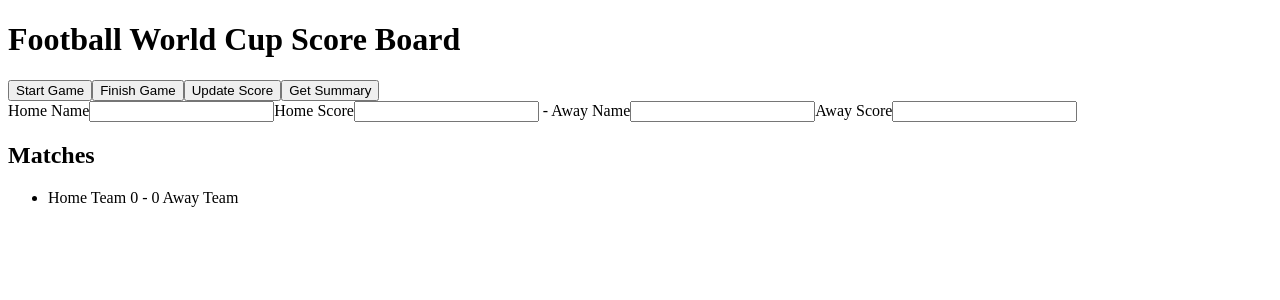
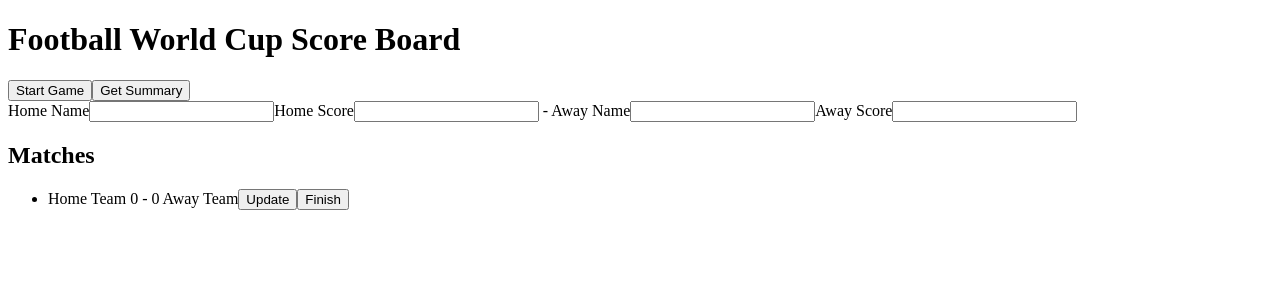
Before and after one commit to Wil89/sportradar-scoreboard, a React (Create React App) app: page / in a window 1280 px wide. Both pictures are taken after a click on the button "Start Game". Shown: the top 300 px of the page. Built offline with nearby package versions, Linux system fonts and the light colour scheme.

Commit message:
finish game

```diff
--- /dev/null
+++ b/src/components/GameComponent.tsx
@@ -0,0 +1,27 @@
+import React from "react";
+import { Game } from "./ScoreBoard";
+
+type Props = {
+  game: Game;
+  finishCallback: (game: Game) => void
+};
+
+export const GameComponent = ({ game, finishCallback }: Props) => {
+
+    const finish = () => {
+        finishCallback(game);
+    }
+
+  return (
+    <li>
+      <div>
+        <span>
+          {game.score.homeTeamName} {game.score.homeTeamScore} -{" "}
+          {game.score.awayTeamScore} {game.score.awayTeamName}
+        </span>
+        <button>Update</button>
+        <button onClick={finish}>Finish</button>
+      </div>
+    </li>
+  );
+};
--- a/src/components/ScoreBoard.tsx
+++ b/src/components/ScoreBoard.tsx
@@ -1,4 +1,5 @@
-import React, { useRef, useState } from "react";
+import React, { useState } from "react";
+import { GameComponent } from "./GameComponent";
 import { ScoreForm } from "./ScoreForm";
 
 enum GameStatus {
@@ -18,7 +19,7 @@ export interface ScoreValue {
 
 export type Score = ScoreName & ScoreValue;
 
-interface Game {
+export interface Game {
   id: string;
   status: GameStatus;
   score: Score;
@@ -44,6 +45,16 @@ const ScoreBoard = () => {
     setGames((curr) => curr.concat(game));
   };
 
+  const finishGame = (gameFinished: Game) => {
+    // update the game without remove it for been used later in
+    // in summary
+    setGames((curr) =>
+      curr
+        .filter((game) => game.id !== gameFinished.id)
+        .concat({ ...gameFinished, status: GameStatus.Finished })
+    );
+  };
+
   return (
     <div>
       <h1>Football World Cup Score Board</h1>
@@ -51,16 +62,16 @@ const ScoreBoard = () => {
       <div>
         <h2>Matches</h2>
         <ul>
-          {/* TODO later will be replaced for a component */}
-          {games?.map((game) => (
-            // TODO replaced later for a Game component
-            <li key={game.id}>
-              <span>
-                {game.score.homeTeamName} {game.score.homeTeamScore} -{" "}
-                {game.score.awayTeamScore} {game.score.awayTeamName}
-              </span>
-            </li>
-          ))}
+          {games?.map(
+            (game) =>
+              game.status !== GameStatus.Finished && (
+                <GameComponent
+                  key={game.id}
+                  game={game}
+                  finishCallback={finishGame}
+                />
+              )
+          )}
         </ul>
       </div>
     </div>
--- a/src/components/ScoreForm.tsx
+++ b/src/components/ScoreForm.tsx
@@ -24,8 +24,6 @@ export const ScoreForm = ({ startGameCallback }: Props) => {
     <div>
       <div>
         <button onClick={startGame}>Start Game</button>
-        <button>Finish Game</button>
-        <button>Update Score</button>
         <button>Get Summary</button>
       </div>
       <div>
```
Also changed, not shown: 1 other file (tests, documents, lock files or other folders).
